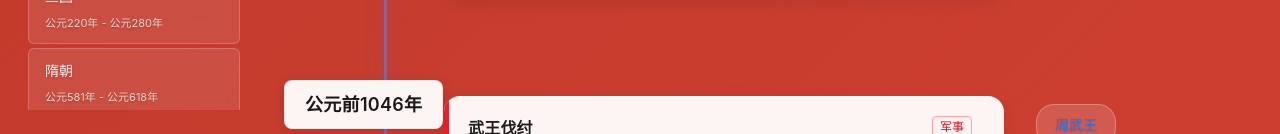
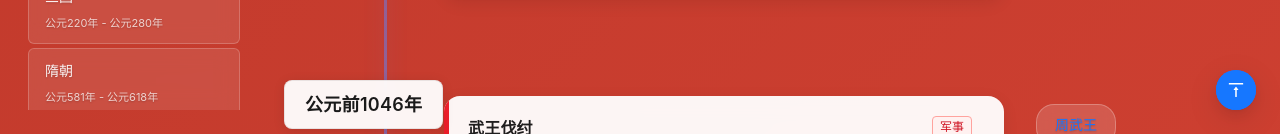
Before and after one commit to chengms/HistoricalThreads, a React (Vite) app in the folder frontend/: page / in a window 1280 px wide. Shown: the part 666-800 px from the top of the page. Built offline with nearby package versions, Linux system fonts and the light colour scheme; no server answers.

Commit message:
Add back-to-top floating button on timeline page: Smooth scroll to top functionality

```diff
--- a/frontend/src/pages/Timeline/index.tsx
+++ b/frontend/src/pages/Timeline/index.tsx
@@ -1,6 +1,6 @@
 import { useState, useEffect, useRef } from 'react'
-import { Card, Select, Space, Typography, Spin, Tag, Button, Avatar } from 'antd'
-import { CalendarOutlined, UserOutlined } from '@ant-design/icons'
+import { Card, Select, Space, Typography, Spin, Tag, Button, Avatar, FloatButton } from 'antd'
+import { CalendarOutlined, UserOutlined, VerticalAlignTopOutlined } from '@ant-design/icons'
 import { useNavigate } from 'react-router-dom'
 import { loadEvents, loadDynasties } from '@/services/dataLoader'
 import type { Event, Dynasty, Person } from '@/types'
@@ -482,6 +482,22 @@ export default function TimelinePage() {
           })}
         </div>
       </div>
+
+      {/* 返回顶部按钮 */}
+      <FloatButton
+        icon={<VerticalAlignTopOutlined />}
+        type="primary"
+        style={{
+          right: 24,
+          bottom: 24,
+        }}
+        onClick={() => {
+          window.scrollTo({
+            top: 0,
+            behavior: 'smooth'
+          })
+        }}
+      />
     </div>
   )
 }
```
